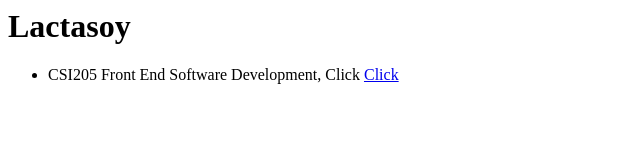
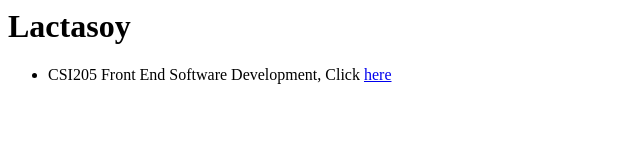
Before and after one commit to LactasoyJa/LactasoyJa.github.io, a plain HTML site: page index.html in a window 1280 px wide. Shown: the full height of the page, 0-640 px from the left. Drawn offline with Linux system fonts and the light colour scheme.

Commit message:
Update index.html

```diff
--- a/index.html
+++ b/index.html
@@ -5,7 +5,7 @@
   <body>
     <h1>Lactasoy</h1>
     <ul>
-      <li>CSI205 Front End Software Development, Click <a href='https://lactasoyja.github.io/_Mulripages'>Click</a></li>
+      <li>CSI205 Front End Software Development, Click <a href='https://lactasoyja.github.io/_Mulripages'>here</a></li>
     </ul>
   </body>
 </html>
```
